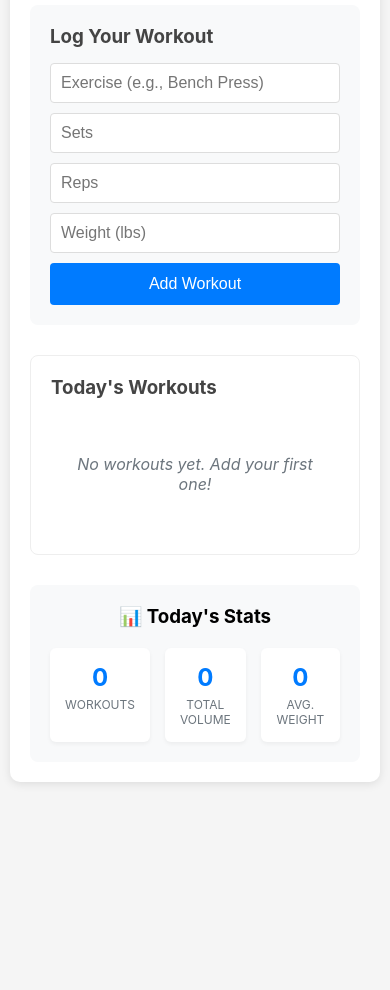
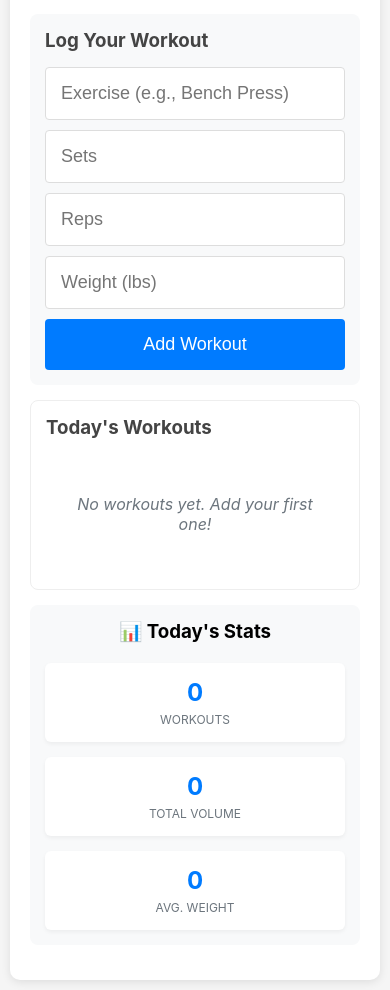
Before and after one commit to TyTinnish/workout, a website: page FrontEnd/index.html in a window 390 px wide. Shown: the part 156-1146 px from the top of the page. Before the commit the page ends 948 px from the top, so only its background shows below. Drawn offline with Linux system fonts and the light colour scheme.

Commit message:
added mobile friendly

```diff
--- a/FrontEnd/style.css
+++ b/FrontEnd/style.css
@@ -240,3 +240,20 @@ input:focus {
     text-transform: uppercase;
     margin-top: 5px;
 }
+
+/* Mobile responsiveness */
+@media (max-width: 768px) {
+    .stats-grid {
+        grid-template-columns: 1fr;
+    }
+
+    input, button {
+        font-size: 18px; /* Better for mobile touch */
+        padding: 15px;
+    }
+
+    .workout-form, .workout-list, .stats {
+        padding: 15px;
+        margin: 15px 0;
+    }
+}
```
